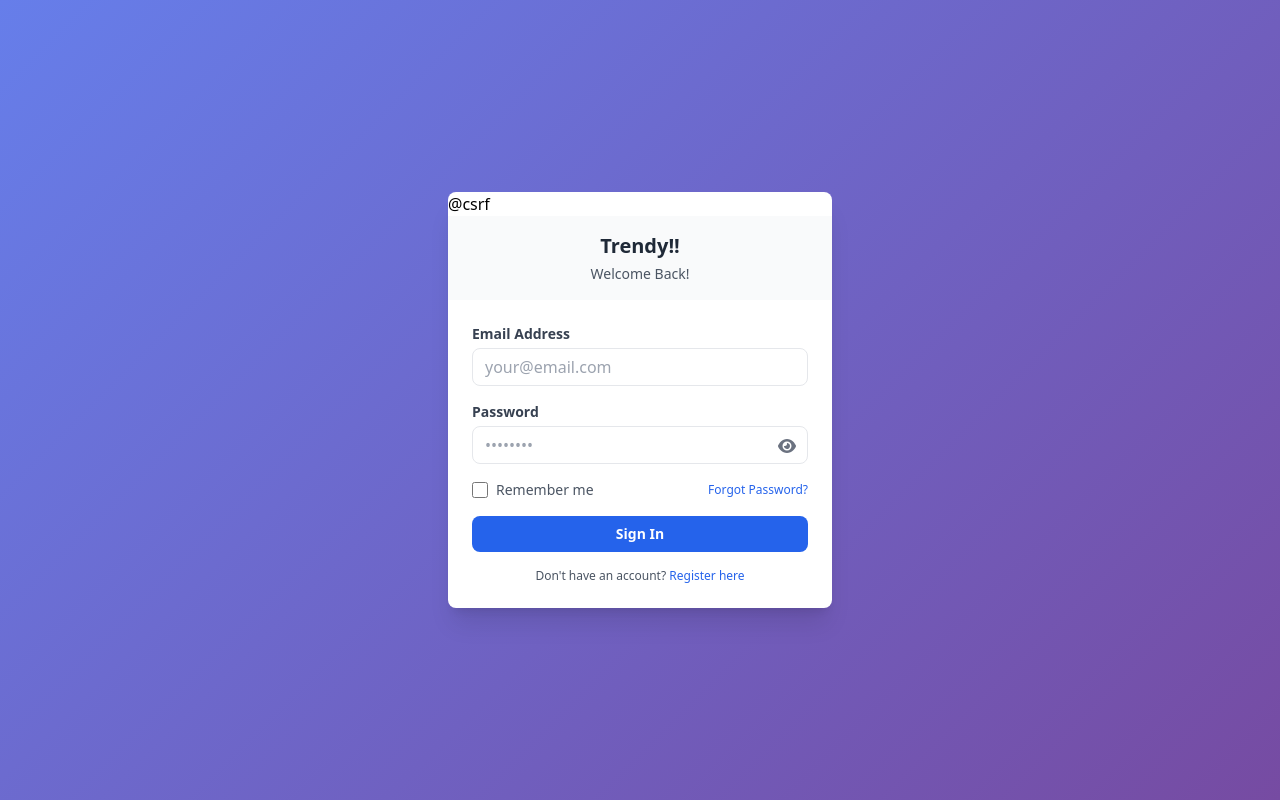
After one commit to ankitkarki27/dj-ecomstore, a Django app: page //login/ in a window 1280 px wide. The commit adds this page. Run offline with Django 5.2, Linux system fonts and the light colour scheme; some libraries are stand-ins or nearby versions.

Commit message:
updated new

```diff
--- a/store/templates/home.html
+++ b/store/templates/home.html
@@ -117,4 +117,5 @@
         </div>
     </div>
 
+
 {% endblock %}
--- /dev/null
+++ b/store/templates/login.html
@@ -0,0 +1,76 @@
+<!DOCTYPE html>
+<html lang="en">
+<head>
+    <meta charset="UTF-8">
+    <meta name="viewport" content="width=device-width, initial-scale=1.0">
+    <title>ShopEase - Login</title>
+    <script src="https://cdnjs.cloudflare.com/ajax/libs/font-awesome/6.4.0/js/all.min.js"></script>
+    <script src="https://cdn.tailwindcss.com"></script>
+    <style>
+        .auth-container {
+            background: linear-gradient(135deg, #667eea 0%, #764ba2 100%);
+        }
+    </style>
+</head>
+<body>
+    <!-- Login Page -->
+    <div class="min-h-screen auth-container flex items-center justify-center">
+        <div class="max-w-sm w-full bg-white rounded-lg shadow-xl overflow-hidden">
+            @csrf
+            <div class="text-center py-4 bg-gray-50">
+                <a href="/" class="text-xl font-bold text-gray-800">Trendy!!</a>
+                <h2 class="text-sm text-gray-600 mt-1">Welcome Back!</h2>
+            </div>
+
+            <form class="py-6 px-6" method="POST" action="{%url 'login' %}">
+                {% csrf_token %}
+                <div class="mb-4">
+                    <label class="block text-gray-700 text-sm font-semibold mb-1" for="email">Email Address</label>
+                    <input class="appearance-none border rounded-lg w-full py-2 px-3 text-gray-700 leading-tight focus:outline-none focus:border-blue-500" id="email" type="email" name="email" placeholder="your@email.com" required>
+                </div>
+
+                <div class="mb-4">
+                    <label class="block text-gray-700 text-sm font-semibold mb-1" for="password">Password</label>
+                    <div class="relative">
+                        <input class="appearance-none border rounded-lg w-full py-2 px-3 text-gray-700 leading-tight focus:outline-none focus:border-blue-500" id="password" type="password" name="password" placeholder="••••••••" required>
+                        <button type="button" onclick="togglePassword('password')" class="absolute right-3 top-2 text-gray-500">
+                            <i class="fas fa-eye"></i>
+                        </button>
+                    </div>
+                </div>
+
+                <div class="flex items-center justify-between mb-4">
+                    <div class="flex items-center">
+                        <input type="checkbox" id="remember" class="h-4 w-4 text-blue-600">
+                        <label for="remember" class="ml-2 text-sm text-gray-600">Remember me</label>
+                    </div>
+                    <a href="#" class="text-xs text-blue-600 hover:underline">Forgot Password?</a>
+                </div>
+
+                <button class="w-full bg-blue-600 text-white font-semibold py-2 px-3 rounded-lg hover:bg-blue-700 transition duration-200 text-sm" type="submit">Sign In</button>
+
+                <div class="mt-4 text-center">
+                    <p class="text-xs text-gray-600">Don't have an account? <a href="/register" class="text-blue-600 hover:underline">Register here</a></p>
+                </div>
+            </form>
+        </div>
+    </div>
+
+    <script>
+        function togglePassword(inputId) {
+            const input = document.getElementById(inputId);
+            const icon = input.nextElementSibling.querySelector('i');
+
+            if (input.type === 'password') {
+                input.type = 'text';
+                icon.classList.remove('fa-eye');
+                icon.classList.add('fa-eye-slash');
+            } else {
+                input.type = 'password';
+                icon.classList.remove('fa-eye-slash');
+                icon.classList.add('fa-eye');
+            }
+        }
+    </script>
+</body>
+</html>
--- a/store/urls.py
+++ b/store/urls.py
@@ -5,4 +5,6 @@ from .import views
 urlpatterns = [
     path('admin/', admin.site.urls),
     path('',views.home, name='home'),
+    path('/login/',views.login_page, name='login'),
+    path('/logout/',views.logout_page, name='logout'),
 ]
--- a/store/views.py
+++ b/store/views.py
@@ -1,6 +1,15 @@
 from django.shortcuts import render
 from .models import Product
+from django.contrib.auth import authenticate,login,logout
+from django.contrib import messages
+
 # Create your views here.
 def home(request):
     products=Product.objects.all()
     return render(request ,'home.html',{'products':products})
+
+def login_page(request):
+    return render(request ,'login.html',{})
+
+def logout_page(request):
+    pass
```
Also changed, not shown: store/templates/base.html (+32 -3 lines), store/templates/index.html (+19 -0 lines).
